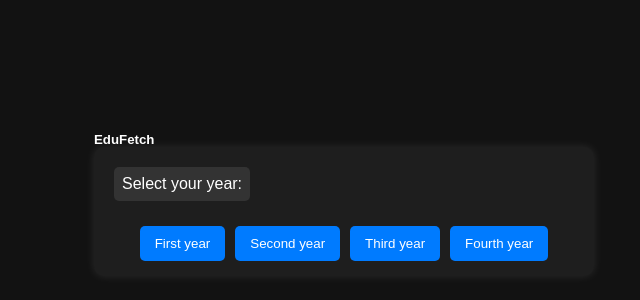
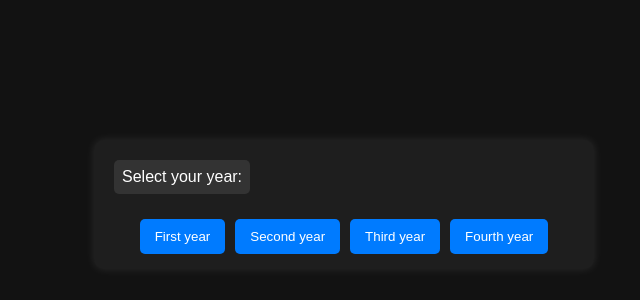
Before and after one commit to Akankshavdixit/bot-frontend, a React (Create React App) app: page / in a window 1280 px wide. Shown: the part 196-496 px from the top of the page, without its empty margins (296-936 px from the left). Built offline with nearby package versions, Linux system fonts and the light colour scheme.

Commit message:
removed title

```diff
--- a/src/App.js
+++ b/src/App.js
@@ -5,7 +5,7 @@ import "./styles.css";
 const App = () => {
   return (
     <div className="app">
-      <h5>EduFetch</h5>
+
       <Chatbot />
     </div>
   );
```
